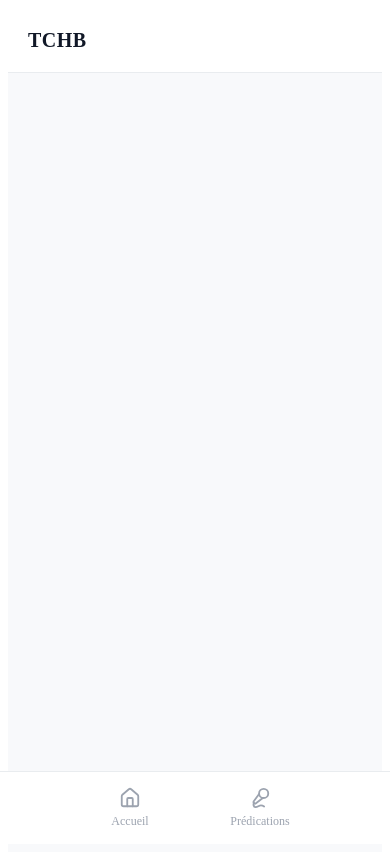
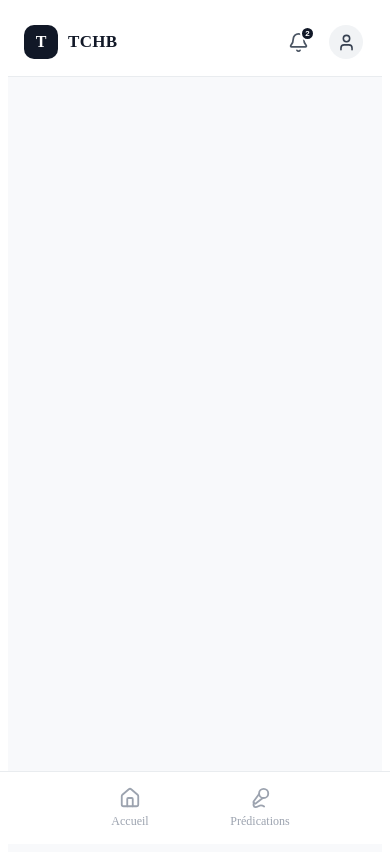
Before and after one commit to orman-NEVILLE/tchbMobile, a Vue app: page /profil in a window 390 px wide. Built offline with nearby package versions, Linux system fonts and the light colour scheme.

Commit message:
Configuration du plugin PWA

```diff
--- a/src/App.vue
+++ b/src/App.vue
@@ -3,19 +3,15 @@ import {
   Home,
   Mic2,
 } from 'lucide-vue-next'
+
+import AppHeader from '@/components/AppHeader.vue'
 </script>
 
 <template>
   <div class="app">
 
     <!-- Header -->
-    <header class="app-header">
-      <div class="header-content">
-        <div class="logo">
-          TCHB
-        </div>
-      </div>
-    </header>
+    <AppHeader />
 
     <!-- Contenu -->
     <main class="app-content">
@@ -29,7 +25,11 @@ import {
         to="/"
         class="nav-item"
       >
-        <Home :size="22" :stroke-width="2" />
+        <Home
+          :size="22"
+          :stroke-width="2"
+        />
+
         <span>Accueil</span>
       </RouterLink>
 
@@ -37,7 +37,11 @@ import {
         to="/predications"
         class="nav-item"
       >
-        <Mic2 :size="22" :stroke-width="2" />
+        <Mic2
+          :size="22"
+          :stroke-width="2"
+        />
+
         <span>Prédications</span>
       </RouterLink>
 
@@ -52,47 +56,15 @@ import {
   background: #f8f9fb;
 }
 
-/* =========================
-   HEADER
-========================= */
-
-.app-header {
-  position: sticky;
-  top: 0;
-  z-index: 50;
-
-  background: #ffffff;
-  border-bottom: 1px solid #e9ecef;
-}
-
-.header-content {
-  height: 64px;
-  display: flex;
-  align-items: center;
-  padding: 0 20px;
-}
-
-.logo {
-  font-size: 20px;
-  font-weight: 700;
-  letter-spacing: 0.5px;
-  color: #111827;
-}
-
-/* =========================
-   CONTENT
-========================= */
-
 .app-content {
   max-width: 768px;
+
   margin: 0 auto;
 
   padding: 24px 20px 100px;
 }
 
-/* =========================
-   BOTTOM NAVIGATION
-========================= */
+/* Navigation */
 
 .bottom-navigation {
   position: fixed;
@@ -107,6 +79,7 @@ import {
   display: flex;
   align-items: center;
   justify-content: center;
+
   gap: 80px;
 
   background: rgba(255, 255, 255, 0.96);
@@ -149,10 +122,6 @@ import {
   stroke-width: 2.5;
 }
 
-/* =========================
-   MOBILE
-========================= */
-
 @media (max-width: 480px) {
   .bottom-navigation {
     gap: 60px;
--- /dev/null
+++ b/src/components/AppHeader.vue
@@ -0,0 +1,156 @@
+<script setup>
+import { ref } from 'vue'
+
+import NotificationButton from '@/components/NotificationButton.vue'
+import ProfileButton from '@/components/ProfileButton.vue'
+import ProfileMenu from '@/components/ProfileMenu.vue'
+
+const isProfileMenuOpen = ref(false)
+
+const toggleProfileMenu = () => {
+  isProfileMenuOpen.value = !isProfileMenuOpen.value
+}
+
+const closeProfileMenu = () => {
+  isProfileMenuOpen.value = false
+}
+</script>
+
+<template>
+  <header class="app-header">
+    <div class="header-content">
+
+      <!-- Logo -->
+      <RouterLink
+        to="/"
+        class="brand"
+        aria-label="Accueil TCHB"
+      >
+        <div class="brand-logo">
+          T
+        </div>
+
+        <span class="brand-name">
+          TCHB
+        </span>
+      </RouterLink>
+
+      <!-- Actions -->
+      <div class="header-actions">
+
+        <NotificationButton />
+
+        <!-- Profil -->
+        <div class="profile-wrapper">
+
+          <ProfileButton
+            @click="toggleProfileMenu"
+          />
+
+          <ProfileMenu
+            v-if="isProfileMenuOpen"
+          />
+
+        </div>
+
+      </div>
+
+    </div>
+  </header>
+</template>
+
+<style scoped>
+.app-header {
+  position: sticky;
+  top: 0;
+  z-index: 50;
+
+  background: rgba(255, 255, 255, 0.96);
+  backdrop-filter: blur(10px);
+
+  border-bottom: 1px solid #e9ecef;
+}
+
+.header-content {
+  width: 100%;
+  max-width: 768px;
+  height: 68px;
+
+  margin: 0 auto;
+  padding: 0 20px;
+
+  box-sizing: border-box;
+
+  display: flex;
+  align-items: center;
+  justify-content: space-between;
+}
+
+/* Brand */
+
+.brand {
+  display: inline-flex;
+  align-items: center;
+  gap: 10px;
+
+  color: #111827;
+  text-decoration: none;
+}
+
+.brand-logo {
+  width: 36px;
+  height: 36px;
+
+  display: flex;
+  align-items: center;
+  justify-content: center;
+
+  border-radius: 10px;
+
+  background: #111827;
+  color: #ffffff;
+
+  font-size: 16px;
+  font-weight: 750;
+}
+
+.brand-name {
+  color: #111827;
+
+  font-size: 18px;
+  font-weight: 750;
+  letter-spacing: 0.3px;
+}
+
+/* Actions */
+
+.header-actions {
+  display: flex;
+  align-items: center;
+  gap: 8px;
+}
+
+/* Profile */
+
+.profile-wrapper {
+  position: relative;
+}
+
+/* Mobile */
+
+@media (max-width: 480px) {
+  .header-content {
+    padding-left: 16px;
+    padding-right: 16px;
+  }
+
+  .brand-logo {
+    width: 34px;
+    height: 34px;
+  }
+
+  .brand-name {
+    font-size: 17px;
+  }
+}
+</style>
--- /dev/null
+++ b/src/components/NotificationButton.vue
@@ -0,0 +1,92 @@
+<script setup>
+import { Bell } from 'lucide-vue-next'
+
+const props = defineProps({
+  count: {
+    type: Number,
+    default: 2,
+  },
+})
+</script>
+
+<template>
+  <button
+    type="button"
+    class="notification-button"
+    aria-label="Notifications"
+  >
+    <Bell
+      :size="21"
+      :stroke-width="2"
+    />
+
+    <span
+      v-if="props.count > 0"
+      class="notification-badge"
+    >
+      {{ props.count > 9 ? '9+' : props.count }}
+    </span>
+  </button>
+</template>
+
+<style scoped>
+.notification-button {
+  position: relative;
+  width: 40px;
+  height: 40px;
+
+  display: flex;
+  align-items: center;
+  justify-content: center;
+
+  padding: 0;
+  border: none;
+  border-radius: 50%;
+
+  background: transparent;
+  color: #4b5563;
+
+  cursor: pointer;
+
+  transition:
+    background 0.2s ease,
+    color 0.2s ease,
+    transform 0.2s ease;
+}
+
+.notification-button:hover {
+  background: #f3f4f6;
+  color: #111827;
+}
+
+.notification-button:active {
+  transform: scale(0.96);
+}
+
+/* Badge */
+.notification-badge {
+  position: absolute;
+  top: 4px;
+  right: 3px;
+
+  min-width: 15px;
+  height: 15px;
+
+  display: flex;
+  align-items: center;
+  justify-content: center;
+
+  padding: 0 3px;
+  box-sizing: border-box;
+
+  border: 2px solid #ffffff;
+  border-radius: 20px;
+
+  background: #111827;
+  color: #ffffff;
+
+  font-size: 8px;
+  font-weight: 700;
+  line-height: 1;
+}
+</style>
--- /dev/null
+++ b/src/components/ProfileButton.vue
@@ -0,0 +1,69 @@
+<script setup>
+import { User } from 'lucide-vue-next'
+
+defineEmits(['click'])
+</script>
+
+<template>
+  <button
+    type="button"
+    class="profile-button"
+    aria-label="Profil"
+    @click="$emit('click')"
+  >
+    <span class="profile-avatar">
+      <User
+        :size="19"
+        :stroke-width="2"
+      />
+    </span>
+  </button>
+</template>
+
+<style scoped>
+.profile-button {
+  width: 40px;
+  height: 40px;
+
+  display: flex;
+  align-items: center;
+  justify-content: center;
+
+  padding: 0;
+  border: none;
+  border-radius: 50%;
+
+  background: transparent;
+  color: #374151;
+
+  cursor: pointer;
+
+  transition:
+    background 0.2s ease,
+    color 0.2s ease,
+    transform 0.2s ease;
+}
+
+.profile-button:hover {
+  background: #f3f4f6;
+  color: #111827;
+}
+
+.profile-button:active {
+  transform: scale(0.96);
+}
+
+.profile-avatar {
+  width: 34px;
+  height: 34px;
+
+  display: flex;
+  align-items: center;
+  justify-content: center;
+
+  border-radius: 50%;
+
+  background: #f1f3f5;
+  color: #374151;
+}
+</style>
--- /dev/null
+++ b/src/components/ProfileMenu.vue
@@ -0,0 +1,164 @@
+<script setup>
+import {
+  LogIn,
+  Palette,
+  User,
+} from 'lucide-vue-next'
+</script>
+
+<template>
+  <div class="profile-menu">
+
+    <!-- Profil -->
+    <button
+      type="button"
+      class="menu-item"
+    >
+      <span class="menu-icon">
+        <User :size="18" />
+      </span>
+
+      <span class="menu-content">
+        <strong>Mon profil</strong>
+        <small>Voir mon profil</small>
+      </span>
+    </button>
+
+    <!-- Apparence -->
+    <button
+      type="button"
+      class="menu-item"
+    >
+      <span class="menu-icon">
+        <Palette :size="18" />
+      </span>
+
+      <span class="menu-content">
+        <strong>Apparence</strong>
+        <small>Modifier le thème</small>
+      </span>
+    </button>
+
+    <div class="menu-separator"></div>
+
+    <!-- Connexion -->
+    <button
+      type="button"
+      class="menu-item"
+    >
+      <span class="menu-icon">
+        <LogIn :size="18" />
+      </span>
+
+      <span class="menu-content">
+        <strong>Connexion</strong>
+        <small>Se connecter à TCHB</small>
+      </span>
+    </button>
+
+  </div>
+</template>
+
+<style scoped>
+.profile-menu {
+  position: absolute;
+  top: calc(100% + 10px);
+  right: 0;
+
+  width: 250px;
+
+  padding: 8px;
+
+  background: #ffffff;
+
+  border: 1px solid #e9ecef;
+  border-radius: 14px;
+
+  box-shadow:
+    0 10px 30px rgba(17, 24, 39, 0.10),
+    0 2px 8px rgba(17, 24, 39, 0.06);
+
+  z-index: 200;
+}
+
+.menu-item {
+  width: 100%;
+
+  display: flex;
+  align-items: center;
+  gap: 11px;
+
+  padding: 10px;
+
+  border: none;
+  border-radius: 10px;
+
+  background: transparent;
+  color: #111827;
+
+  text-align: left;
+
+  cursor: pointer;
+
+  transition: background 0.2s ease;
+}
+
+.menu-item:hover {
+  background: #f8f9fb;
+}
+
+.menu-icon {
+  width: 36px;
+  height: 36px;
+
+  flex-shrink: 0;
+
+  display: flex;
+  align-items: center;
+  justify-content: center;
+
+  border-radius: 9px;
+
+  background: #f1f3f5;
+  color: #374151;
+}
+
+.menu-content {
+  min-width: 0;
+
+  display: flex;
+  flex-direction: column;
+  gap: 2px;
+}
+
+.menu-content strong {
+  color: #111827;
+
+  font-size: 13px;
+  font-weight: 600;
+}
+
+.menu-content small {
+  color: #9ca3af;
+
+  font-size: 11px;
+  line-height: 1.3;
+}
+
+.menu-separator {
+  height: 1px;
+
+  margin: 6px 8px;
+
+  background: #eef0f2;
+}
+
+/* Mobile */
+
+@media (max-width: 480px) {
+  .profile-menu {
+    width: 230px;
+    right: -4px;
+  }
+}
+</style>
--- a/src/router/index.js
+++ b/src/router/index.js
@@ -23,6 +23,7 @@ const router = createRouter({
       name: 'preaching-detail',
       component: PreachingDetailView,
     },
+
   ],
 })
 
```
